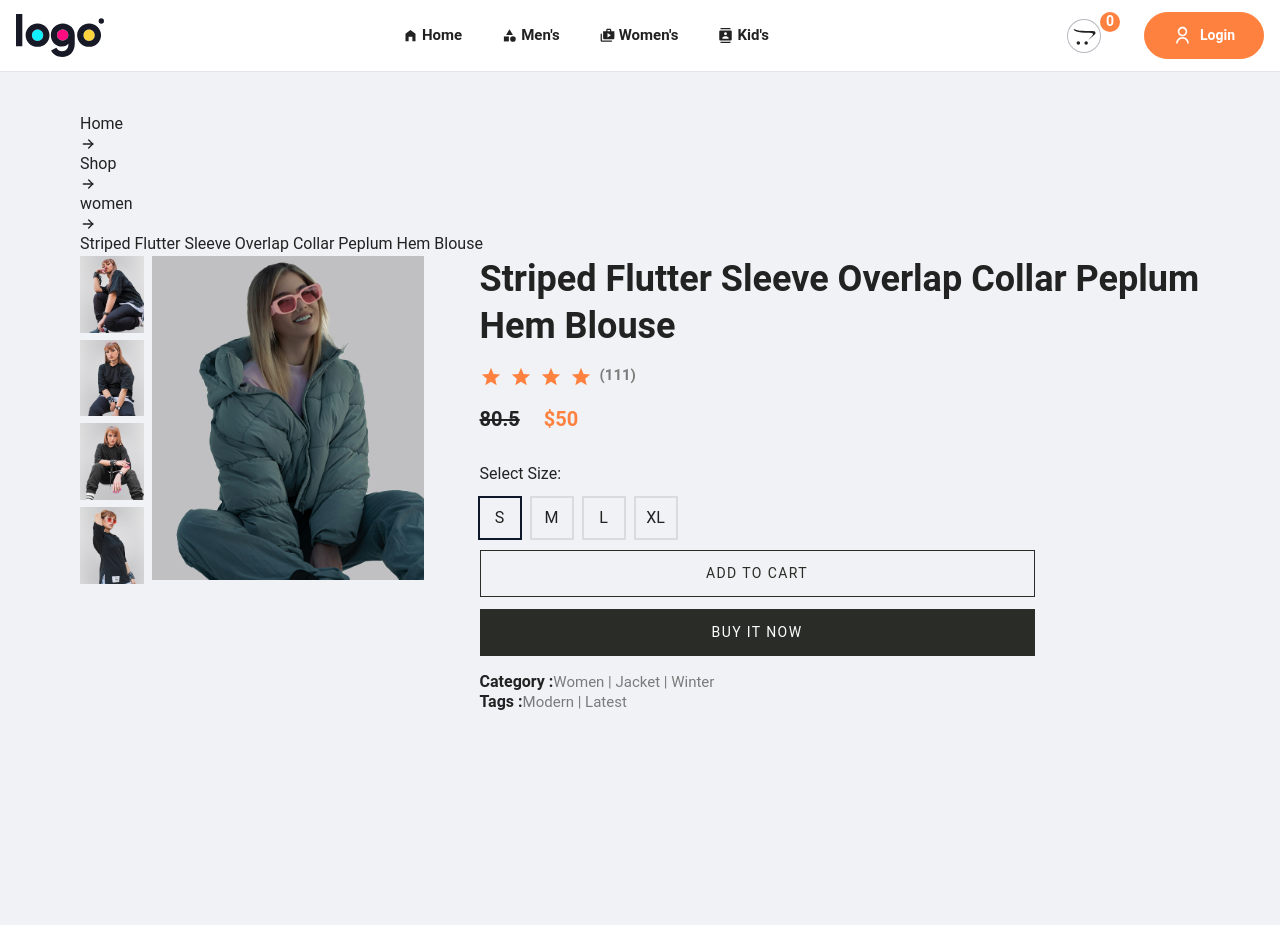
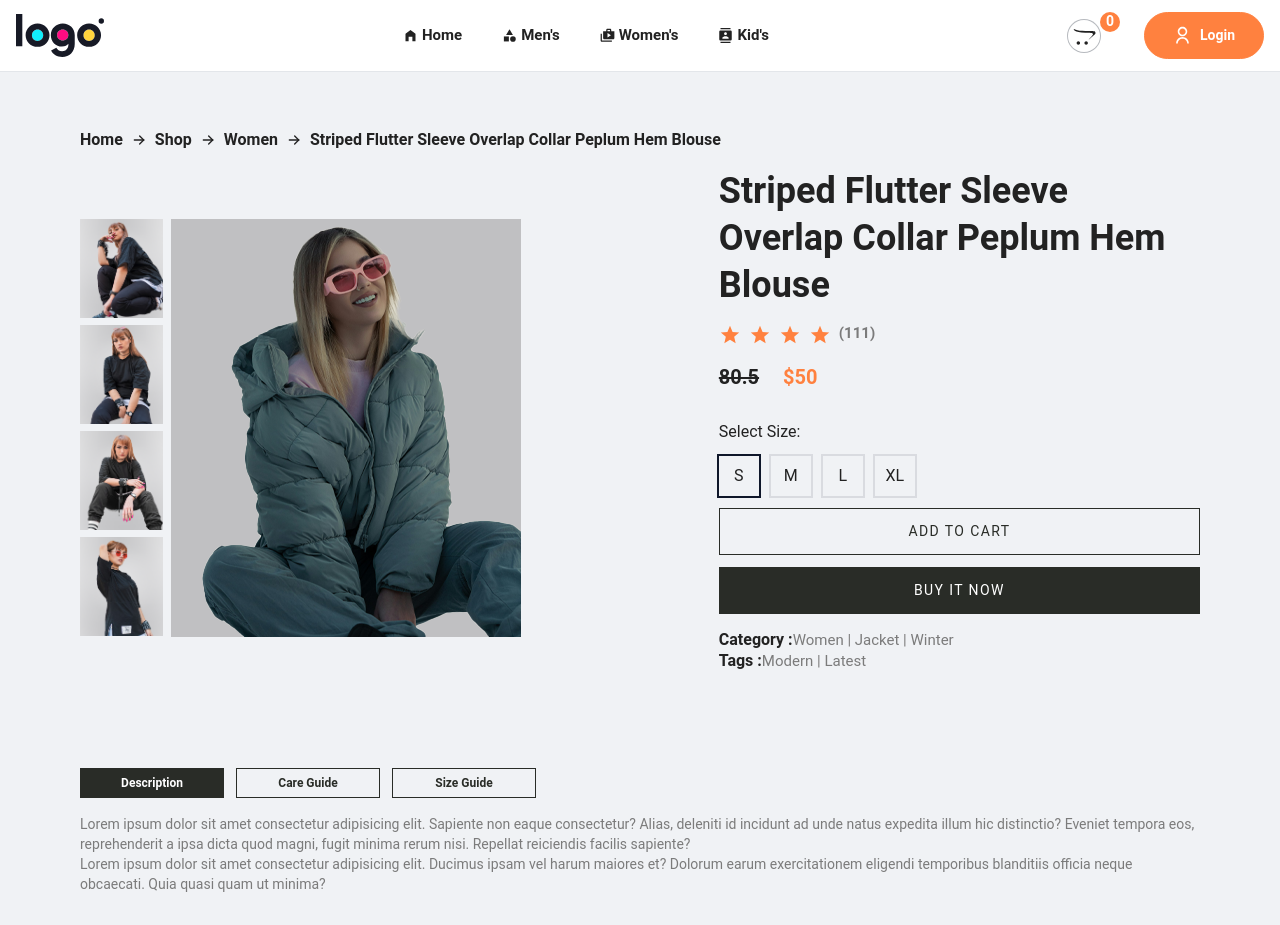
Before and after one commit to AnuragM23/e-commerce-app, a React (Vite) app in the folder frontend/: page /product/1 in a window 1280 px wide. Shown: the top 925 px of the page. Built offline with nearby package versions, Linux system fonts and the light colour scheme.

Commit message:
completed the product section

```diff
--- /dev/null
+++ b/frontend/src/components/ProductDescription.jsx
@@ -0,0 +1,19 @@
+import React from 'react'
+
+function ProductDescription() {
+  return (
+    <div className='mt-20'>
+        <div className='flex gap-3 mb-4'>
+            <button className='btn_dark_rounded !rounded-none !text-xs  !py-[6px] w-36'>Description</button>
+            <button className='btn_dark_outline !rounded-none !text-xs  !py-[6px] w-36'>Care Guide</button>
+            <button className='btn_dark_outline !rounded-none !text-xs  !py-[6px] w-36'>Size Guide</button>
+        </div>
+        <div className='flex flex-col pb-16'>
+            <p className='text-sm'>Lorem ipsum dolor sit amet consectetur adipisicing elit. Sapiente non eaque consectetur? Alias, deleniti id incidunt ad unde natus expedita illum hic distinctio? Eveniet tempora eos, reprehenderit a ipsa dicta quod magni, fugit minima rerum nisi. Repellat reiciendis facilis sapiente?</p>
+            <p className='text-sm'>Lorem ipsum dolor sit amet consectetur adipisicing elit. Ducimus ipsam vel harum maiores et? Dolorum earum exercitationem eligendi temporibus blanditiis officia neque obcaecati. Quia quasi quam ut minima?</p>
+        </div>
+    </div>
+  )
+}
+
+export default ProductDescription
--- a/frontend/src/components/ProductDisplay.jsx
+++ b/frontend/src/components/ProductDisplay.jsx
@@ -11,7 +11,7 @@ function ProductDisplay(props) {
     <section>
       <div className="flex flex-col gap-14 xl:flex-row">
         {/* left side */}
-        <div className="flex gap-x-2">
+        <div className="flex gap-x-2 w-full m-auto">
           <div className="flex flex-col gap-[7px] flex-wrap">
             <img src={product_rt_1} alt="prdctImg" className="max-h-[99px]" />
             <img src={product_rt_2} alt="prdctImg" className="max-h-[99px]" />
--- a/frontend/src/components/ProductHd.jsx
+++ b/frontend/src/components/ProductHd.jsx
@@ -4,7 +4,7 @@ import {TbArrowRight} from 'react-icons/tb'
 function ProductHd(props) {
     const {product} = props;
   return (
-    <div>
+    <div className='flex items-center flex-wrap gap-x-2 medium-16 my-4 capitalize'>
         Home <TbArrowRight /> Shop <TbArrowRight /> {product.category} <TbArrowRight /> {product.name}
     </div>
   )
--- a/frontend/src/pages/Product.jsx
+++ b/frontend/src/pages/Product.jsx
@@ -3,6 +3,7 @@ import ProductHd from '../components/ProductHd';
 import {useParams} from 'react-router-dom';
 import {ShopContext} from '../contexts/ShopContext';
 import ProductDisplay from '../components/ProductDisplay';
+import ProductDescription from '../components/ProductDescription';
 
 function Product() {
   const {all_products} = useContext(ShopContext);
@@ -16,6 +17,7 @@ function Product() {
       <div>
         <ProductHd product={product}/>
         <ProductDisplay product={product}/>
+        <ProductDescription />
       </div>
     </section>
   )
```
Also changed, not shown: 1 other file (tests, documents, lock files or other folders).
